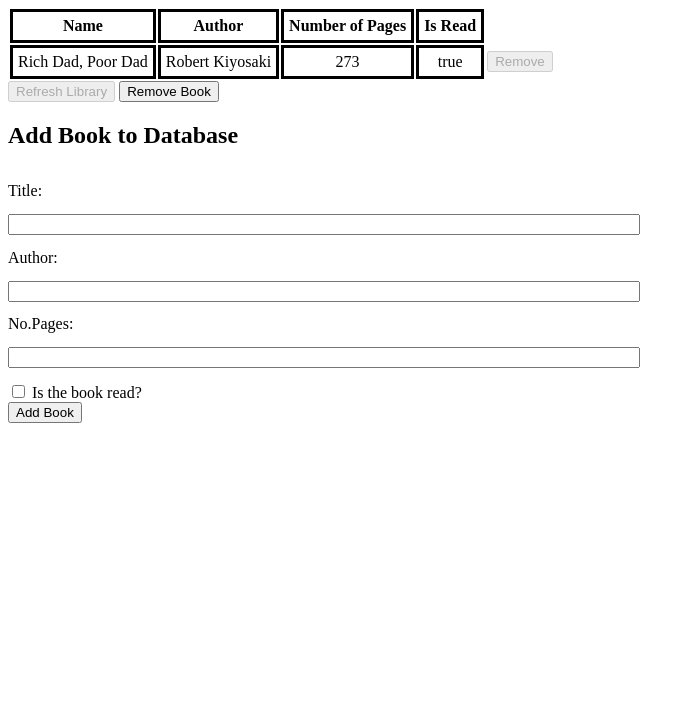
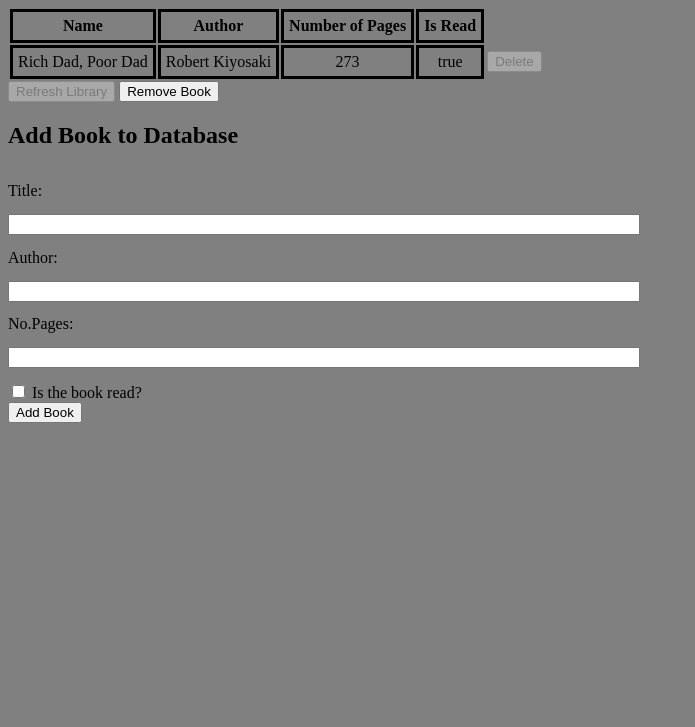
Before and after one commit to Alexis696/odinproject-javascript, a plain HTML site: page library/library.html in a window 1280 px wide. Shown: the part 73-800 px from the top of the page, without its empty margins (0-695 px from the left). Drawn offline with Linux system fonts and the light colour scheme.

Commit message:
still trying to fix the bug

```diff
--- a/library/library.css
+++ b/library/library.css
@@ -1,3 +1,7 @@
+body {
+  background-color: gray;
+}
+
 .cell {
   border-style: solid;
   padding: 5px;
--- a/library/library.js
+++ b/library/library.js
@@ -11,7 +11,7 @@
 const refreshButton = document.querySelector(".refresh-button");
 const addButton = document.querySelector(".add-button");
 const removeButton = document.querySelector(".remove-button");
-let deleteButtons = document.querySelectorAll(".delete-button");
+let deleteButtons = document.getElementsByClassName("delete-button");
 
 function Book(title, author, pages, read) {
   this.title = title;
@@ -35,13 +35,12 @@
     bookProperty.classList.add("cell");
     bookProperty.textContent = Object.values(myLibrary[i])[j];
   }
-  const deleteBookButton = document.createElement("button");
-  deleteBookButton.setAttribute("class", "delete-button");
   const deleteBookCell = libraryBook.insertCell();
-  deleteBookButton.innerText = "Remove";
-  deleteBookButton.disabled = true;
-  deleteBookCell.append(deleteBookButton);
-  deleteButtons = document.querySelectorAll(".delete-button");
+  const package = createDeleteButton()
+  const deleteButton = package[1];
+  deleteButtons = package[0];
+  deleteBookCell.append(deleteButton);
+  deleteButtons = document.getElementsByClassName("delete-button");
 }
 
 function addBookToLibrary(book) {
@@ -60,14 +59,42 @@
       j
     ];
   }
+  const deleteBookCell = newRow.insertCell();
+  const package = createDeleteButton()
+  const deleteButton = package[1];
+  deleteButtons = package[0];
+  deleteBookCell.append(deleteButton);
+  deleteButtons = document.getElementsByClassName("delete-button");
+  console.log("Delete buttons: " + deleteButtons.length);
+}
+
+function createDeleteButton() {
   const deleteBookButton = document.createElement("button");
   deleteBookButton.setAttribute("class", "delete-button");
-  const deleteBookCell = newRow.insertCell();
-  deleteBookButton.innerText = "Remove";
+  deleteBookButton.innerText = "Delete";
   deleteBookButton.disabled = true;
-  deleteBookCell.append(deleteBookButton);
-  deleteButtons = document.querySelectorAll(".delete-button");
-  console.log("Delete buttons: " + deleteButtons.length);
+  deleteButtons = document.getElementsByClassName("delete-button");
+  deleteBookButton.onclick = deleteBook();
+  return [deleteButtons, deleteBookButton];
+}
+
+function deleteBook() {
+  console.log(deleteButtons.length);
+  for (let i = 0; i < deleteButtons.length; i++) {
+    console.log("adjofg");
+    deleteButtons[i].onclick = function () {
+      console.log(i);
+      deleteButtons[i].remove();
+      tableBody.deleteRow(i);
+      //bookRows[i].remove();
+      myLibrary.splice(i, 1);
+      console.log(deleteButtons);
+      console.log(myLibrary);
+      console.log("current index: " + i);
+      console.log("max index: " + deleteButtons.length);
+      console.log(bookRows);
+    };
+  }
 }
 
 refreshButton.addEventListener("click", function () {
@@ -109,17 +136,4 @@
       removeButton.innerHTML = "Remove Book";
     }
   }
-  for (let i = 0; i < deleteButtons.length; i++) {
-    deleteButtons[i].onclick = function () {
-      console.log(i);
-      console.log(bookRows[i]);
-      tableBody.deleteRow(i);
-      //bookRows[i].remove();
-      myLibrary.splice(i, 1);
-      console.log(myLibrary);
-      console.log("current index: " + i);
-      console.log("max index: " + deleteButtons.length);
-      console.log(bookRows);
-    };
-  }
 });
```
